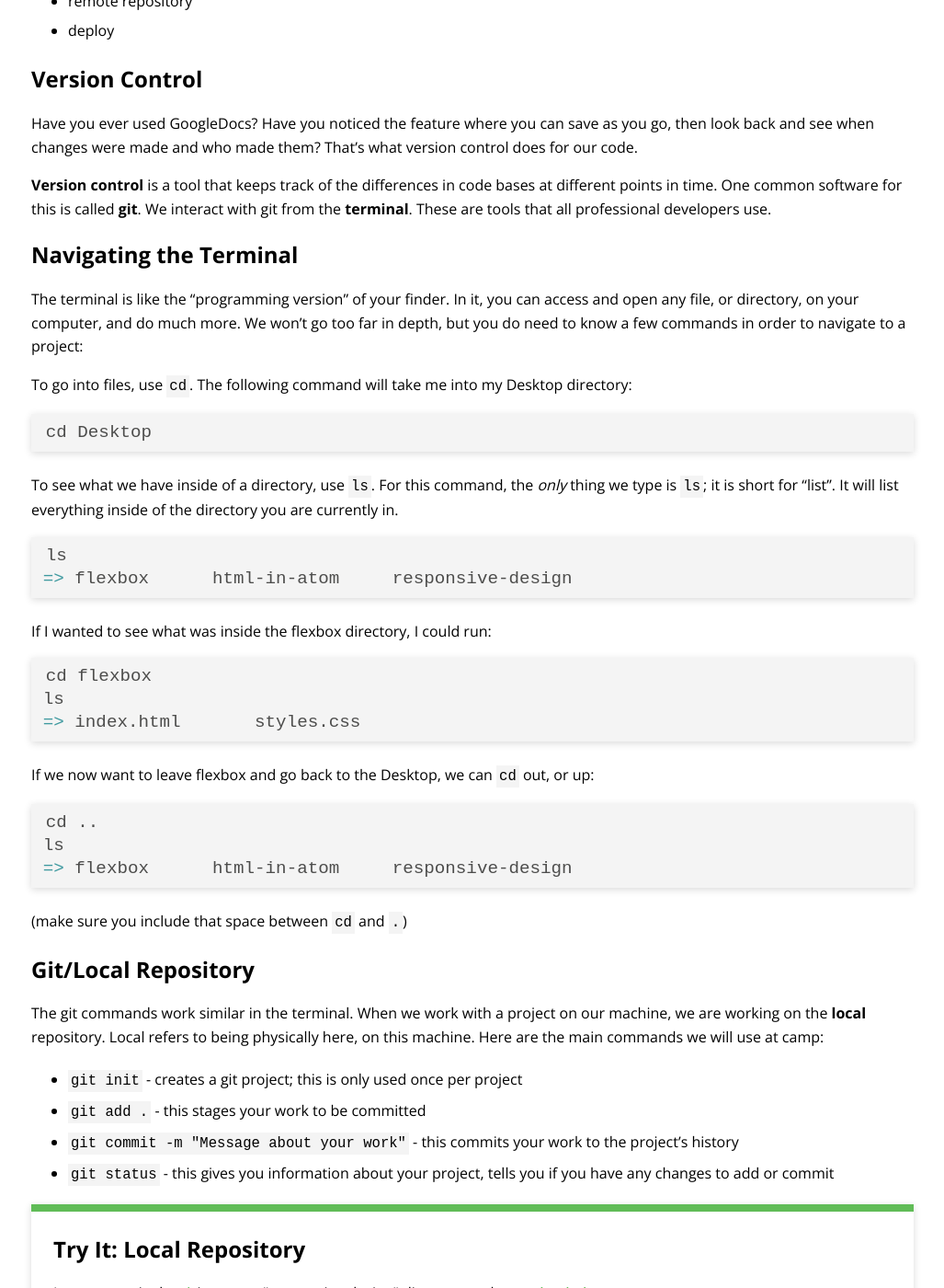
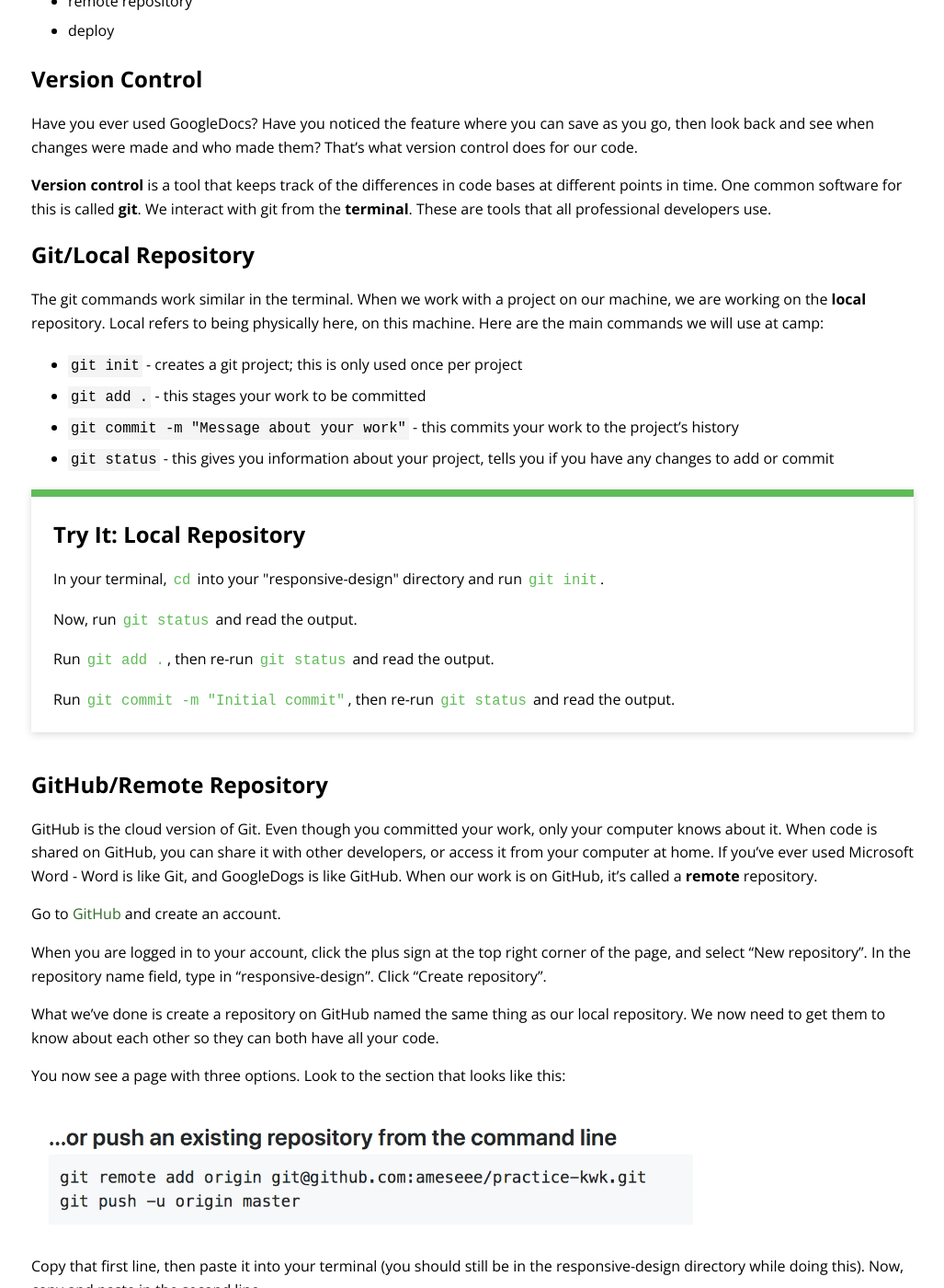
Before and after one commit to ameseee/kwk-curriculum-site, a Jekyll site: the page built from web-app/lessons/git-github/index.md, in a window 1280 px wide and 1400 px high, scrolled down 607 px. Shown: the whole window at 92% size, without its empty margins (126-1153 px from the left). Built offline with Jekyll 4.4.1, drawn with Linux system fonts in a browser that asks for light colours; nearby versions of some CDN libraries.

Commit message:
Remove terminal components form Git/GitHub lesson

````diff
--- a/web-app/lessons/git-github/index.md
+++ b/web-app/lessons/git-github/index.md
@@ -23,41 +23,6 @@ title: Git & GitHub
 Have you ever used GoogleDocs? Have you noticed the feature where you can save as you go, then look back and see when changes were made and who made them? That's what version control does for our code.
 
 **Version control** is a tool that keeps track of the differences in code bases at different points in time. One common software for this is called **git**. We interact with git from the **terminal**. These are tools that all professional developers use.
-
-## Navigating the Terminal
-
-The terminal is like the "programming version" of your finder. In it, you can access and open any file, or directory, on your computer, and do much more. We won't go too far in depth, but you do need to know a few commands in order to navigate to a project:
-
-To go into files, use `cd`. The following command will take me into my Desktop directory:
-
-```bash
-cd Desktop
-```
-
-To see what we have inside of a directory, use `ls`. For this command, the _only_ thing we type is `ls`; it is short for "list". It will list everything inside of the directory you are currently in.
-
-```bash
-ls
-=> flexbox      html-in-atom     responsive-design
-```
-
-If I wanted to see what was inside the flexbox directory, I could run:
-
-```bash
-cd flexbox
-ls
-=> index.html       styles.css
-```
-
-If we now want to leave flexbox and go back to the Desktop, we can `cd` out, or up:
-
-```bash
-cd ..
-ls
-=> flexbox      html-in-atom     responsive-design
-```
-
-(make sure you include that space between `cd` and `.`)
 
 ## Git/Local Repository
 
````
